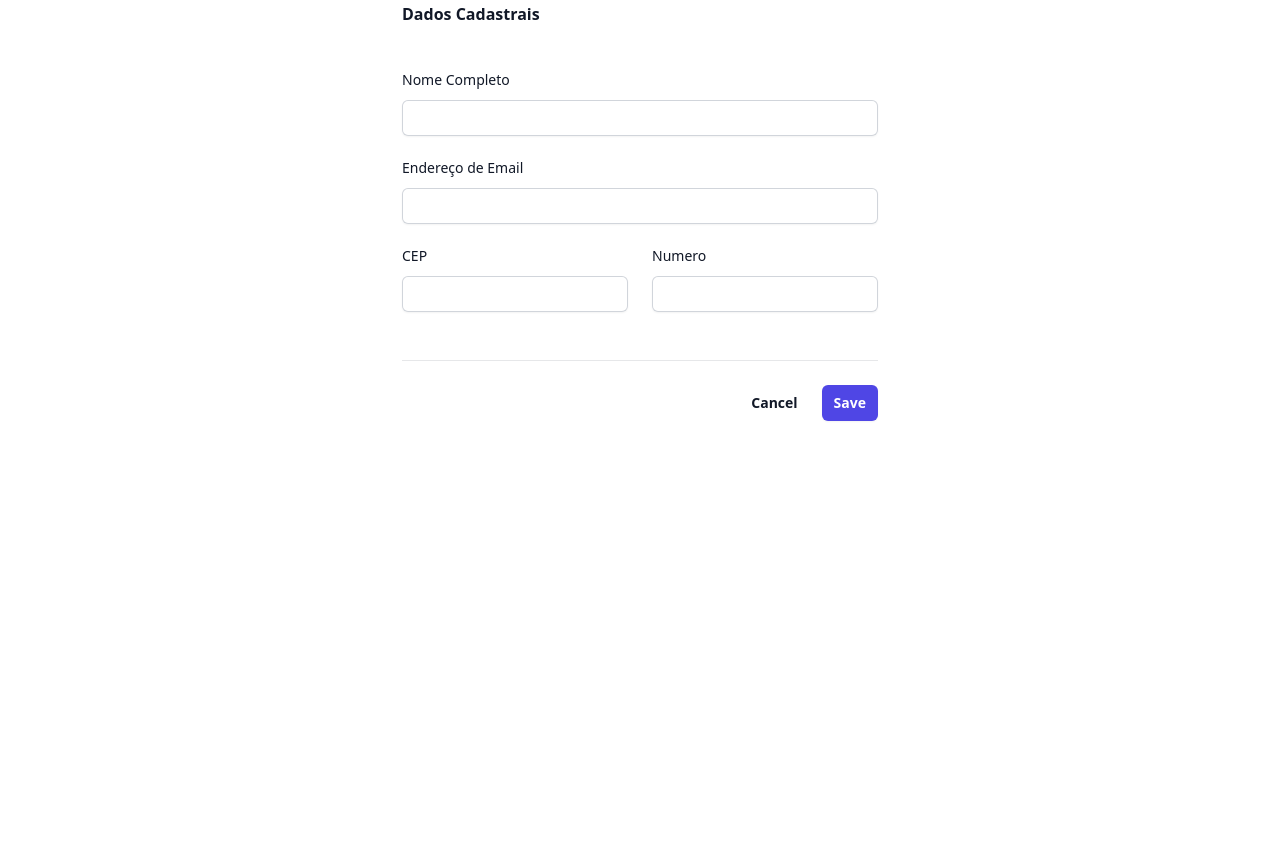
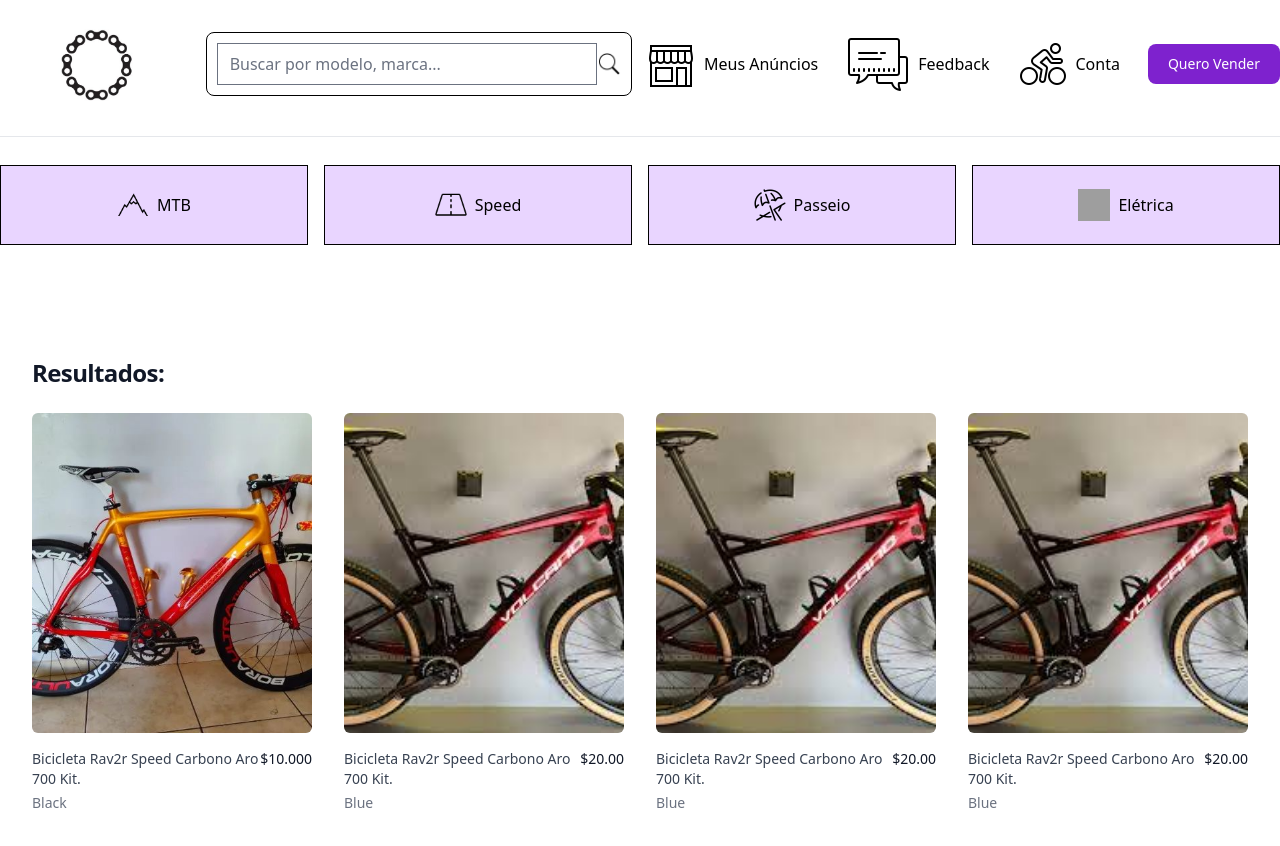
Before and after one commit to dsm-cefet-rj/ti-2024-1-grupo-10-1, a React (Vite) app in the folder frontend/: page / in a window 1280 px wide. Shown: the top 846 px of the page. Before the commit the page ends 800 px from the top, so only its background shows below. Built offline with nearby package versions, Linux system fonts and the light colour scheme; grey boxes are pictures that could not be loaded.

Commit message:
Update App.jsx

```diff
--- a/frontend/src/App.jsx
+++ b/frontend/src/App.jsx
@@ -8,9 +8,9 @@
 
 	return (
 		// <Home></Home>
-		<CadastroCliente></CadastroCliente>
+		// <CadastroCliente></CadastroCliente>
 		//<div><Login></Login></div>
-		// <Bike></Bike>
+		<Bike></Bike>
 	)
 }
 
--- a/frontend/src/components/FomCadastroCliente.jsx
+++ b/frontend/src/components/FomCadastroCliente.jsx
@@ -33,14 +33,14 @@
 					/* Ideia:
 					Criar um Form que Extraia info do cliente como:
 						- Nome Completo
+						- CPF
 						- Email Válido para verificação
 						- Informações de Localidade (CEP/Endereço)
 
 					*/
 
 					// Pendencias:
-					// Centralizar formulario
-					// Melhorar tamanho dos inputs
+					// Melhorar largura dos inputs
 					// Avaliar definição de endereço dinãmico via CEP (API)
 				}
 
```
